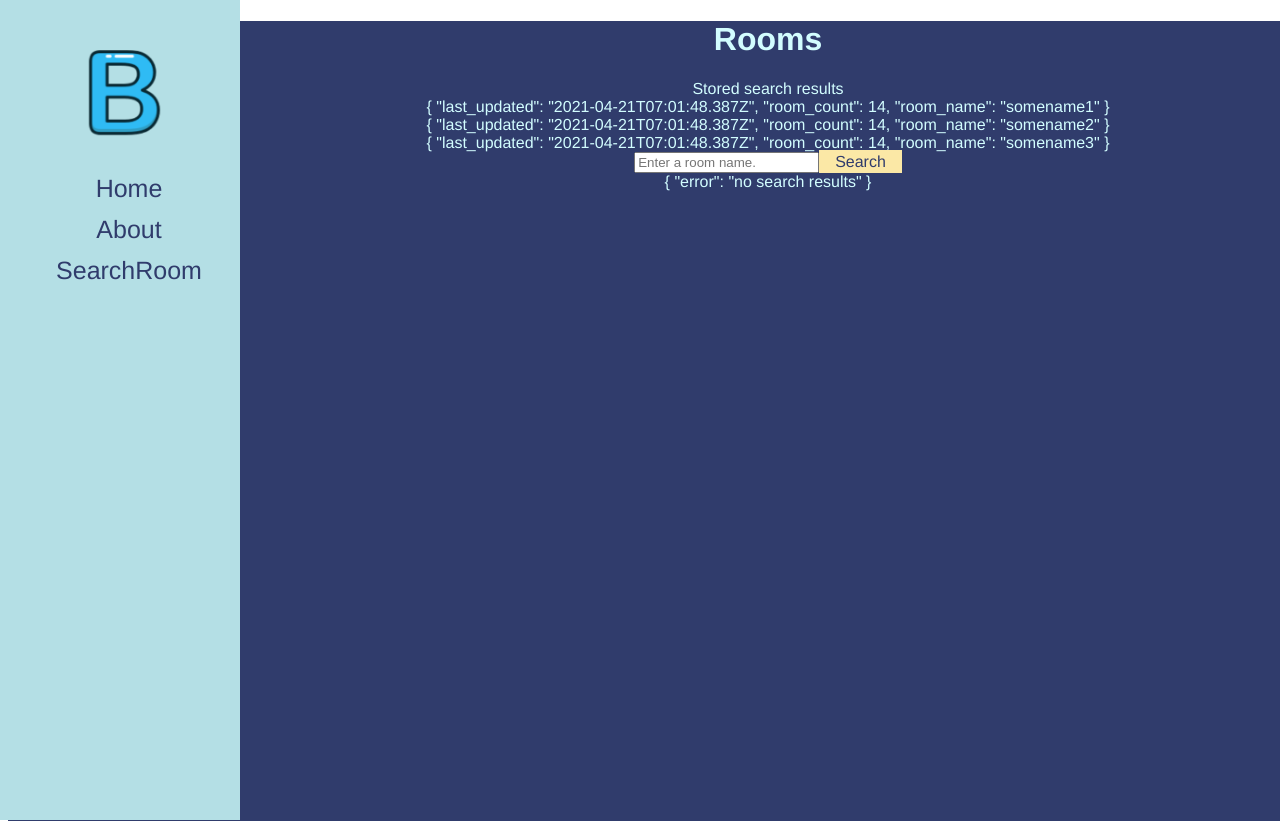
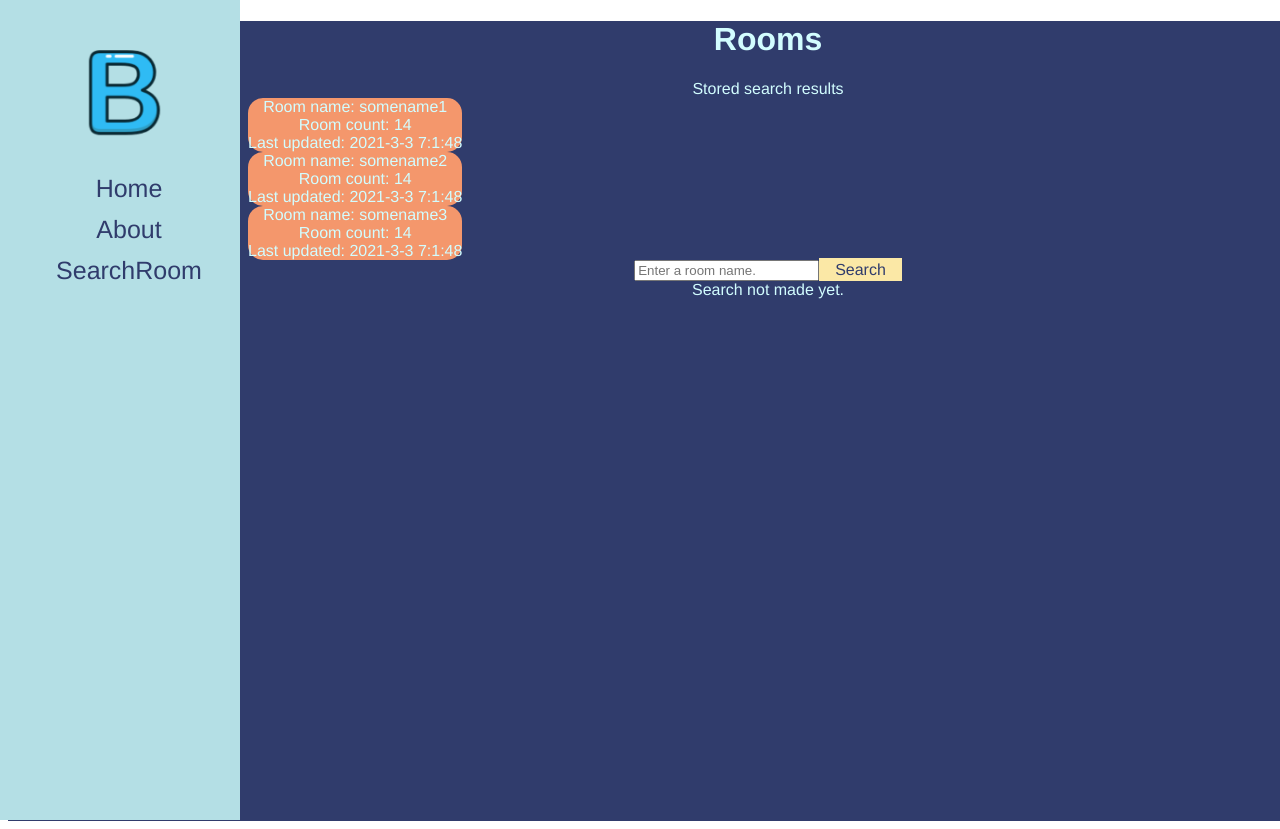
Before and after one commit to simonljohannesson/ii1302-project-group-11, a Vue app in the folder frontend/webpage/: page /searchroom in a window 1280 px wide. Built offline with nearby package versions, Linux system fonts and the light colour scheme; no server answers; the HTML template or start-up script is replaced by a standard one.

Commit message:
Fixed compatability with RoomCount.

```diff
--- a/frontend/webpage/src/store/index.js
+++ b/frontend/webpage/src/store/index.js
@@ -5,7 +5,7 @@ export default createStore({
   state: {
     userName: "someadmin",
     /* information about rooms */
-    searchResult : {error: "no search results"},//null,
+    searchResult : null,
     storedSearchResults : [
     {
       last_updated: '2021-04-21T07:01:48.387Z',
@@ -38,7 +38,7 @@ export default createStore({
     },
     SET_LAST_ROOM_SEARCH(state, roomName){
       console.log('Setting the last room search manually.')
-      state.commit("setSearchResult", {last_updated: "12:31", room_count: 66, room_name: roomName})
+      state.commit("setSearchResult", {last_updated: '2277-11-22T07:00:00.017Z', room_count: 66, room_name: roomName})
     }
   },
   getters:{
--- a/frontend/webpage/src/views/SearchRoom.vue
+++ b/frontend/webpage/src/views/SearchRoom.vue
@@ -4,9 +4,9 @@
             <h1>Rooms</h1>
         <div>
             <div v-if="storedSearchResultsExists">Stored search results
-                <div v-for="item in getStoredSearchResults" :key="item.room_name">
-                    <span> {{item}} </span>
-                </div>
+                <span v-for="item in getStoredSearchResults" :key="item.room_name">
+                    <RoomCount :roomInfo="item"/>
+                </span>
             </div>
             <span v-else>No search results stored.</span>
             <span></span>
@@ -15,15 +15,18 @@
             <input v-model="searchInput" placeholder="Enter a room name." @keyup.enter="searchRoom">
             <a class="search noselect" v-on:click="searchRoom" >Search</a>
         <div>
-        <div>{{searchInput}}</div>
-        <div v-if="lastSearchExists()">{{getLastSearch}}</div>
+        <RoomCount v-if="lastSearchExists()" :roomInfo="getLastSearch" />
         <div v-else>Search not made yet.</div>
         </div>
     </div>
 </template>
 
 <script>
+import RoomCount from "@/components/RoomCount.vue";
 export default {
+    components: {
+      RoomCount
+    },
     data : ()=> {
         return  {
             searchInput: ""
@@ -66,7 +69,6 @@ export default {
 .search{
     text-decoration: none;
     background-color: var(--bc-yellow);
-    /* background-color: #b4dfe5; */
     color: var(--bc-blue);
     padding: 0.2em 1em;
 }
```
